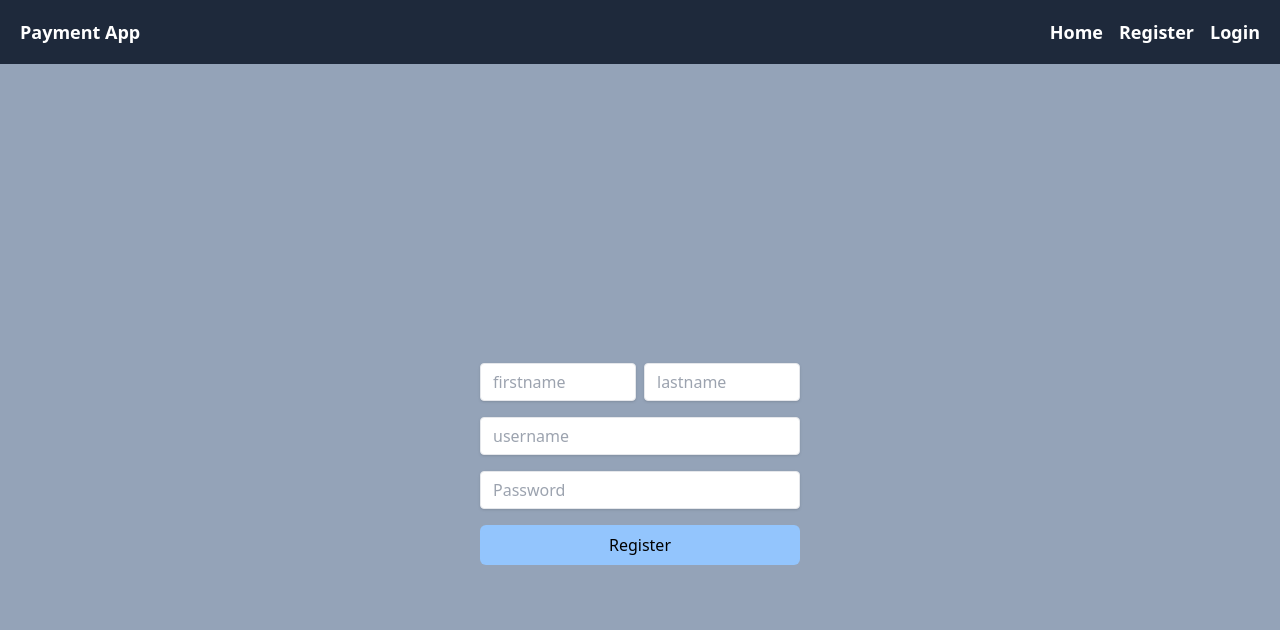
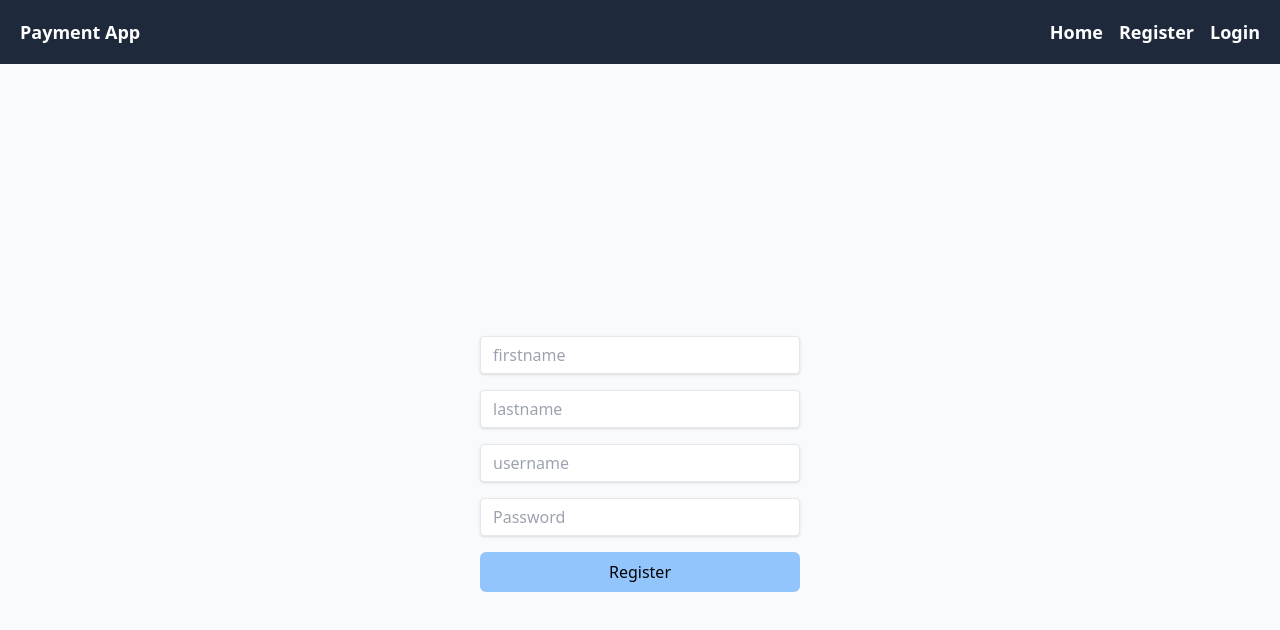
Before and after one commit to DonAttai/payment-app, a Next.js app: page /register in a window 1280 px wide. Shown: the top 630 px of the page. Built offline with nearby package versions, Linux system fonts and the light colour scheme.

Commit message:
added form validation

```diff
--- a/app/layout.tsx
+++ b/app/layout.tsx
@@ -10,7 +10,7 @@ export default function RootLayout({
   return (
     <html>
       <head />
-      <body className="bg-slate-400">
+      <body className="bg-gray-50">
         <Header />
         {children}
       </body>
--- a/app/login/page.tsx
+++ b/app/login/page.tsx
@@ -1,27 +1,60 @@
 "use client";
-const page = () => {
+import { useForm } from "react-hook-form";
+import * as yup from "yup";
+import { yupResolver } from "@hookform/resolvers/yup";
+import { LoginForm } from "../../types";
+
+const schema = yup.object().shape({
+  username: yup.string().required(),
+  password: yup.string().min(4).max(32).required(),
+});
+
+const Register = () => {
+  const {
+    register,
+    handleSubmit,
+    formState: { errors },
+    reset,
+  } = useForm<LoginForm>({ resolver: yupResolver(schema) });
+  const onSubmit = (data: LoginForm) => {
+    console.log(data);
+    reset();
+  };
+
   return (
-    <div className="w-full flex items-center justify-center h-screen ">
-      <form className="mx-auto w-5/6 md:w-1/4">
+    <div className=" flex items-center justify-center h-screen ">
+      <form
+        className="mx-auto w-5/6 md:w-1/4"
+        onSubmit={handleSubmit(onSubmit)}
+      >
         <div className="mb-4">
           <input
             className="shadow appearance-none border rounded w-full py-2 px-3 text-gray-700 leading-tight focus:outline-none focus:shadow-outline"
             type="text"
             placeholder="username"
+            {...register("username")}
           />
+          <p className="text-red-400">{errors.username?.message?.toString()}</p>
         </div>
         <div className="mb-4">
           <input
             className="shadow appearance-none border rounded w-full py-2 px-3 text-gray-700 leading-tight focus:outline-none focus:shadow-outline"
             type="password"
             placeholder="Password"
+            {...register("password")}
             autoComplete="new-password"
           />
+
+          <p className="text-red-400">{errors.password?.message?.toString()}</p>
         </div>
-        <button className="bg-blue-300 w-full py-2 rounded-md">Login</button>
+        <div>
+          <button className="bg-blue-300 w-full py-2 rounded-md" type="submit">
+            Register
+          </button>
+        </div>
       </form>
     </div>
   );
 };
 
-export default page;
+export default Register;
--- a/app/register/page.tsx
+++ b/app/register/page.tsx
@@ -1,39 +1,82 @@
 "use client";
-const page = () => {
+import { useForm } from "react-hook-form";
+import * as yup from "yup";
+import { yupResolver } from "@hookform/resolvers/yup";
+import { RegisterForm } from "../../types";
+
+const schema = yup.object().shape({
+  firstname: yup.string().required(),
+  lastname: yup.string().required(),
+  username: yup.string().required(),
+  password: yup.string().min(4).max(32).required("password is required"),
+});
+
+const Register = () => {
+  const {
+    register,
+    handleSubmit,
+    formState: { errors },
+    reset,
+  } = useForm<RegisterForm>({ resolver: yupResolver(schema) });
+  const onSubmit = (data: RegisterForm) => {
+    console.log(data);
+    reset();
+  };
+
   return (
     <div className=" flex items-center justify-center h-screen ">
-      <form className="mx-auto w-5/6 md:w-1/4">
-        <div className="mb-4 flex space-x-2">
+      <form
+        className="mx-auto w-5/6 md:w-1/4"
+        onSubmit={handleSubmit(onSubmit)}
+      >
+        <div className="mb-4">
           <input
             className="shadow appearance-none border rounded w-full py-2 px-3 text-gray-700 leading-tight focus:outline-none focus:shadow-outline"
             type="text"
+            {...register("firstname")}
             placeholder="firstname"
           />
+          <p className="text-red-400">
+            {errors.firstname?.message?.toString()}
+          </p>
+        </div>
+        <div className="mb-4">
           <input
             className="shadow appearance-none border rounded w-full py-2 px-3 text-gray-700 leading-tight focus:outline-none focus:shadow-outline"
             type="text"
+            {...register("lastname")}
             placeholder="lastname"
           />
+          <p className="text-red-400">{errors.lastname?.message?.toString()}</p>
         </div>
         <div className="mb-4">
           <input
             className="shadow appearance-none border rounded w-full py-2 px-3 text-gray-700 leading-tight focus:outline-none focus:shadow-outline"
             type="text"
             placeholder="username"
+            {...register("username")}
+            autoComplete="off"
           />
+          <p className="text-red-400">{errors.username?.message?.toString()}</p>
         </div>
         <div className="mb-4">
           <input
             className="shadow appearance-none border rounded w-full py-2 px-3 text-gray-700 leading-tight focus:outline-none focus:shadow-outline"
             type="password"
             placeholder="Password"
+            {...register("password")}
             autoComplete="new-password"
           />
+          <p className="text-red-400">{errors.password?.message?.toString()}</p>
         </div>
-        <button className="bg-blue-300 w-full py-2 rounded-md">Register</button>
+        <div>
+          <button className="bg-blue-300 w-full py-2 rounded-md" type="submit">
+            Register
+          </button>
+        </div>
       </form>
     </div>
   );
 };
 
-export default page;
+export default Register;
--- a/package.json
+++ b/package.json
@@ -6,9 +6,12 @@
     "start": "next start"
   },
   "dependencies": {
+    "@hookform/resolvers": "^2.9.11",
     "next": "latest",
     "react": "18.2.0",
-    "react-dom": "18.2.0"
+    "react-dom": "18.2.0",
+    "react-hook-form": "^7.43.1",
+    "yup": "^1.0.0"
   },
   "devDependencies": {
     "@types/node": "18.11.3",
--- /dev/null
+++ b/types/index.ts
@@ -0,0 +1 @@
+export * from "./types";
```
Also changed, not shown: tsconfig.json (+4 -14 lines), types/types.d.ts (added, +10 -0 lines), 1 other file (tests, documents, lock files or other folders).
